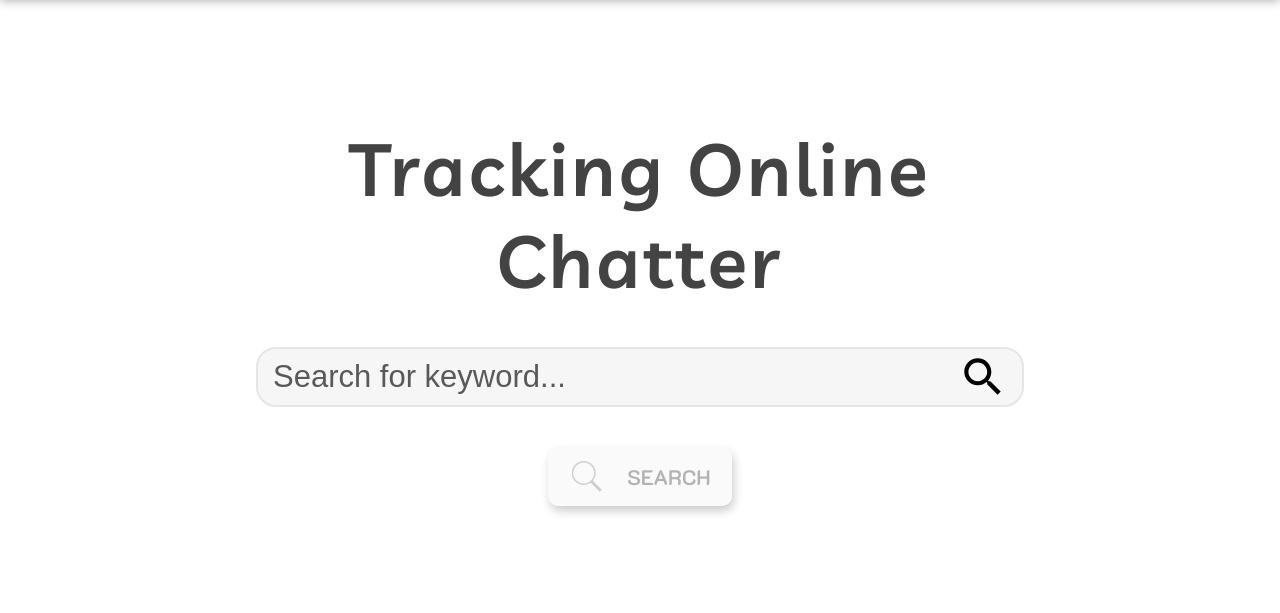
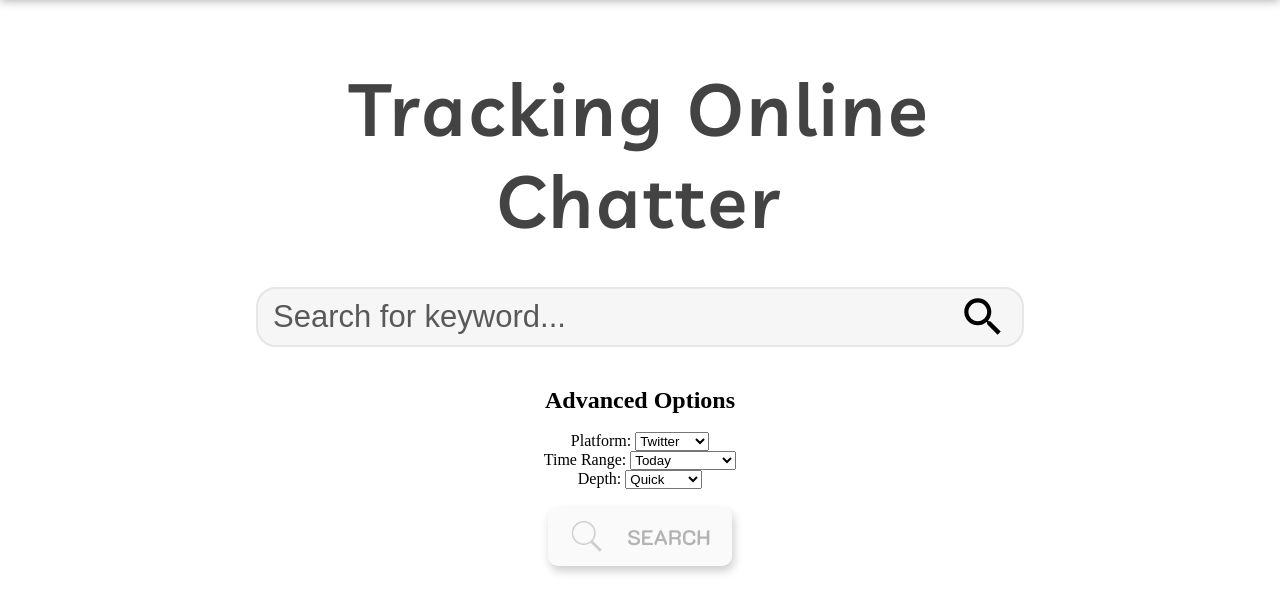
Before and after one commit to IrfanNian/OSINT-Online-Chatter-Tool, a Flask app: page / in a window 1280 px wide. Shown: the part 86-699 px from the top of the page. Run offline with Flask 2, Linux system fonts and the light colour scheme.

Commit message:
Added Advanced Options
Includes Platform, Time Range (with custom date) & Depth

```diff
--- a/templates/index.html
+++ b/templates/index.html
@@ -7,12 +7,10 @@
     <title>Tracking Online Chatter 🔍</title>
     <link rel="stylesheet" href="/static/css/index.css" />
     <link rel="stylesheet" href="/static/css/nav.css" />
-        <link
-            type="image/png"
+    <link type="image/png"
           sizes="96x96"
           rel="icon"
-            href="/static/images/keyword.png"
-        />
+          href="/static/images/keyword.png" />
 </head>
     <body>
         <nav>
@@ -32,20 +30,47 @@
             <div class="content">
                 <h1>Tracking Online Chatter</h1>
                 <form method="POST" id="search">
-                <input
-                    type="text"
+                    <input type="text"
                            id="keyword"
-                    name="keyword"
-                    placeholder="Search for keyword..."
-                />
+                           placeholder="Search for keyword..." />
+                    <center>
+                        <h2>Advanced Options</h2><br />
+                        <label for="platf">Platform: </label>
+                        <select name="platf" id="platf">
+                            <option value="twitter">Twitter</option>
+                            <option value="reddit">Reddit</option>
+                            <option value="pastebin">Pastebin</option>
+                        </select><br />
+                        <label for="tRan">Time Range: </label>
+                        <select name="timeRangeDrop" id="tRan" onchange='CheckTime(this.value)'>
+                            <option value="today">Today</option>
+                            <option value="yesterday">Yesterday</option>
+                            <option value="lastSeven">Last 7 days</option>
+                            <option value="lastThirty">Last 30 days</option>
+                            <option value="lastNinty">Last 90 days</option>
+                            <option value="lastSixMth">Last 6 months</option>
+                            <option value="lastOneYr">Last 1 year</option>
+                            <option value="custom">Custom</option>
+                        </select>
+                        <label id="from" style='display:none'>From:</label>
+                        <input type="date" name="customTimeStart" id="customTimeStart" style='display:none' />
+                        <label id="to" style='display:none'>To:</label>
+                        <input type="date" name="customTimeEnd" id="customTimeEnd" style='display:none' />
+                        <br />
+                        <label for="depth">Depth: </label>
+                        <select name="depthDrop" id="depth">
+                            <option value="quick">Quick</option>
+                            <option value="standard">Standard</option>
+                            <option value="deep">Deep</option>
+                        </select><br />
 
+                    </center>
+                    <br />
                     <div class="buttons">
-                    <button id="SearchSubmit" type="submit"  disabled class="Search">
-                        <img
-                            src="/static/images/search.png"
+                        <button id="SearchSubmit" type="submit" disabled class="Search">
+                            <img src="/static/images/search.png"
                                  alt="search"
-                            width="35px"
-                        />
+                                 width="35px" />
                             <span> SEARCH </span>
                         </button>
                 </form>
```
Lines whose indentation alone changed are shown as unchanged.
